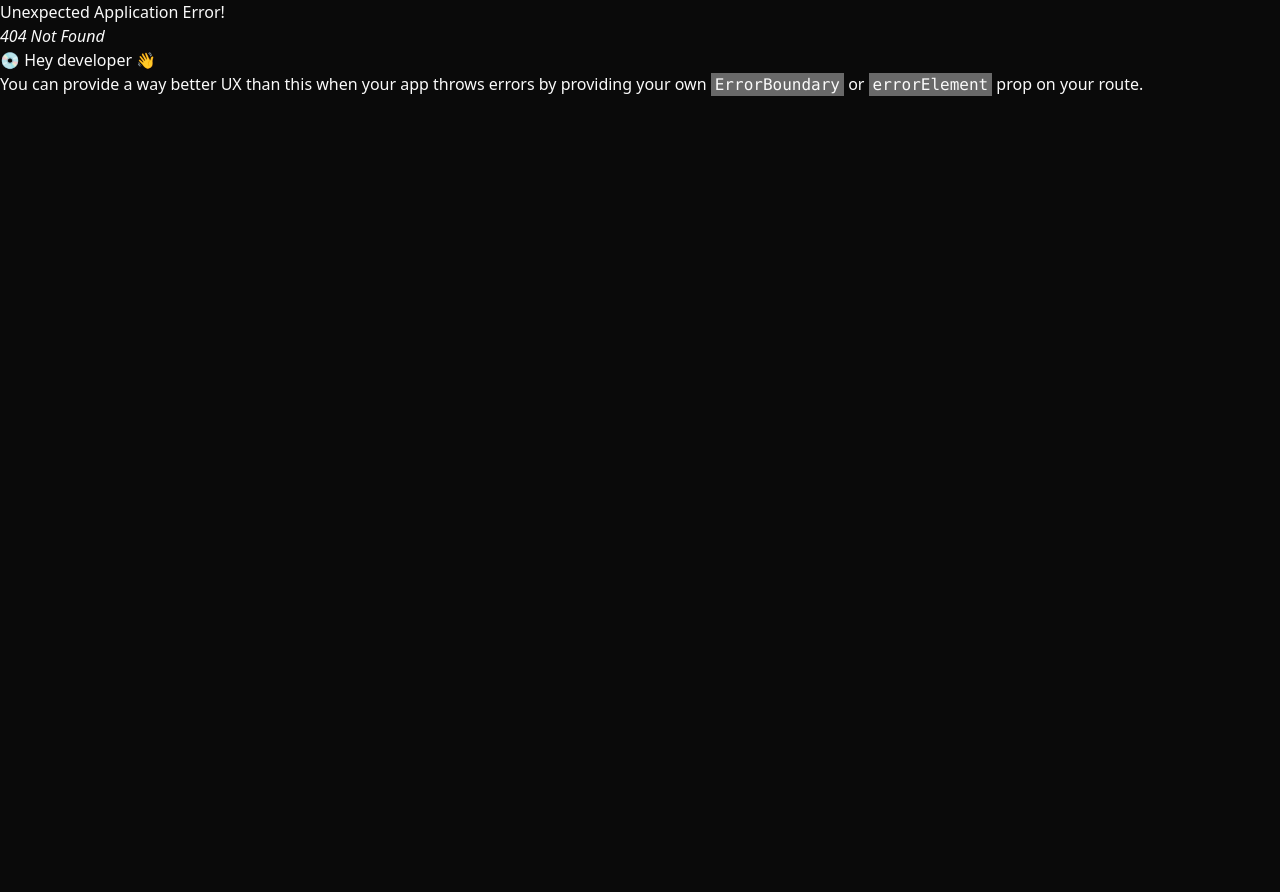
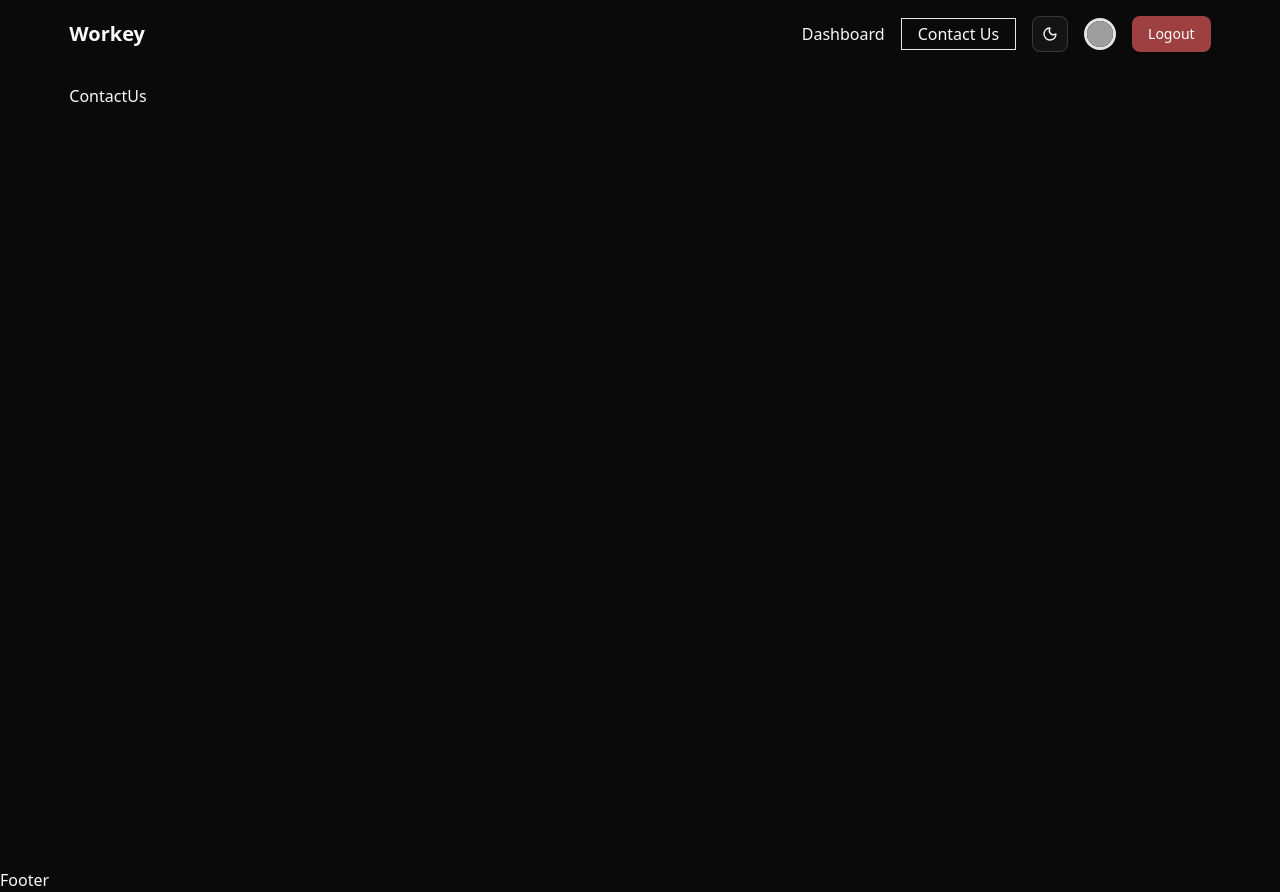
Before and after one commit to Farabiislam/WorkSphere, a React app in the folder client/: page /contact in a window 1280 px wide. Before the commit this address had no page. Before the commit the page ends 800 px from the top, so only its background shows below. Built offline with nearby package versions, Linux system fonts and the light colour scheme; grey boxes are pictures that could not be loaded; the HTML template or start-up script is replaced by a standard one.

Commit message:
navbar design done

```diff
--- a/client/jsconfig.json
+++ b/client/jsconfig.json
@@ -1,7 +1,6 @@
 {
   "files": [],
-  "references": [
-  ],
+  "references": [],
   "compilerOptions": {
     "baseUrl": ".",
     "paths": {
--- a/client/package.json
+++ b/client/package.json
@@ -15,11 +15,11 @@
     "@radix-ui/react-dropdown-menu": "^2.1.15",
     "@radix-ui/react-navigation-menu": "^1.2.13",
     "@radix-ui/react-slot": "^1.2.3",
+    "@radix-ui/react-tooltip": "^1.2.7",
     "@shadcn/ui": "^0.0.4",
     "@tailwindcss/vite": "^4.1.11",
     "class-variance-authority": "^0.7.1",
     "clsx": "^2.1.1",
-    "flowbite-react": "^0.11.9",
     "lucide-react": "^0.525.0",
     "react": "^19.1.0",
     "react-dom": "^19.1.0",
--- /dev/null
+++ b/client/src/components/ui/tooltip.jsx
@@ -0,0 +1,53 @@
+import * as React from "react"
+import * as TooltipPrimitive from "@radix-ui/react-tooltip"
+
+import { cn } from "@/lib/utils"
+
+function TooltipProvider({
+  delayDuration = 0,
+  ...props
+}) {
+  return (<TooltipPrimitive.Provider data-slot="tooltip-provider" delayDuration={delayDuration} {...props} />);
+}
+
+function Tooltip({
+  ...props
+}) {
+  return (
+    <TooltipProvider>
+      <TooltipPrimitive.Root data-slot="tooltip" {...props} />
+    </TooltipProvider>
+  );
+}
+
+function TooltipTrigger({
+  ...props
+}) {
+  return <TooltipPrimitive.Trigger data-slot="tooltip-trigger" {...props} />;
+}
+
+function TooltipContent({
+  className,
+  sideOffset = 0,
+  children,
+  ...props
+}) {
+  return (
+    <TooltipPrimitive.Portal>
+      <TooltipPrimitive.Content
+        data-slot="tooltip-content"
+        sideOffset={sideOffset}
+        className={cn(
+          "bg-primary text-primary-foreground animate-in fade-in-0 zoom-in-95 data-[state=closed]:animate-out data-[state=closed]:fade-out-0 data-[state=closed]:zoom-out-95 data-[side=bottom]:slide-in-from-top-2 data-[side=left]:slide-in-from-right-2 data-[side=right]:slide-in-from-left-2 data-[side=top]:slide-in-from-bottom-2 z-50 w-fit origin-(--radix-tooltip-content-transform-origin) rounded-md px-3 py-1.5 text-xs text-balance",
+          className
+        )}
+        {...props}>
+        {children}
+        <TooltipPrimitive.Arrow
+          className="bg-primary fill-primary z-50 size-2.5 translate-y-[calc(-50%_-_2px)] rotate-45 rounded-[2px]" />
+      </TooltipPrimitive.Content>
+    </TooltipPrimitive.Portal>
+  );
+}
+
+export { Tooltip, TooltipTrigger, TooltipContent, TooltipProvider }
--- a/client/src/index.css
+++ b/client/src/index.css
@@ -2,8 +2,6 @@
 @import "tw-animate-css";
 
 @custom-variant dark (&:is(.dark *));
-@plugin "flowbite-react/plugin/tailwindcss";
-@source "../.flowbite-react/class-list.json";
 
 @theme inline {
   --radius-sm: calc(var(--radius) - 4px);
@@ -120,3 +118,23 @@
     @apply bg-background text-foreground;
   }
 }
+
+li a.active {
+  text-align: center;
+  padding: 4px 16px;
+  border: 1px solid var(--primary);
+}
+@media (max-width: 375px) {
+  .custom-auth-btn {
+    display: none !important;
+  }
+}
+.custom-btn {
+  display: none !important;
+}
+
+@media (max-width: 375px) {
+  .custom-btn {
+    display: inline-block !important;
+  }
+}
--- a/client/src/main.jsx
+++ b/client/src/main.jsx
@@ -8,7 +8,7 @@ import { ThemeProvider } from './components/ui/theme-provider';
 createRoot(document.getElementById("root")).render(
   <StrictMode>
     <ThemeProvider defaultTheme="dark" storageKey="vite-ui-theme">
-      <RouterProvider router={router}></RouterProvider>
+      <RouterProvider router={router}/>
     </ThemeProvider>
 
   </StrictMode>
--- /dev/null
+++ b/client/src/pages/ContactUs.jsx
@@ -0,0 +1,9 @@
+import React from 'react'
+
+const ContactUs = () => {
+  return (
+    <div>ContactUs</div>
+  )
+}
+
+export default ContactUs
--- a/client/src/pages/Home.jsx
+++ b/client/src/pages/Home.jsx
@@ -1,11 +1,12 @@
-import React from 'react';
+import React from 'react'
 
 const Home = () => {
-    return (
-        <div>
-            Home
-        </div>
-    );
-};
+  return (
+      <div >
+          Home
+          <p>Welcome to the Employee Management System!</p>
+      </div>
+  )
+}
 
-export default Home;
+export default Home
--- a/client/src/root/Footer.jsx
+++ b/client/src/root/Footer.jsx
@@ -2,7 +2,7 @@ import React from 'react';
 
 const Footer = () => {
     return (
-        <div>
+        <div className=''>
             Footer
         </div>
     );
--- a/client/src/root/MainLayout.jsx
+++ b/client/src/root/MainLayout.jsx
@@ -4,15 +4,16 @@ import Navbar from './Navbar';
 import Footer from './Footer';
 
 const MainLayout = () => {
-    return (
-      <div>
-        <Navbar />
-        <div>
-          <Outlet />
-        </div>
-        <Footer />
+  return (
+    <div >
+      <Navbar />
+      <div className='min-h-screen w-11/12 mx-auto sm:p-4 '>
+        <Outlet />
       </div>
-    );
+
+      <Footer/>
+    </div>
+  );
 };
 
 export default MainLayout;
--- a/client/src/root/Navbar.jsx
+++ b/client/src/root/Navbar.jsx
@@ -6,21 +6,118 @@ import {
     NavigationMenuItem,
 } from "@/components/ui/navigation-menu";
 import { ModeToggle } from '../components/mode-toggle';
+import { Link, NavLink, useLocation } from 'react-router';
+import { Avatar, AvatarFallback, AvatarImage } from "@/components/ui/avatar"
+import {
+    DropdownMenu,
+    DropdownMenuContent,
+    DropdownMenuItem,
+    DropdownMenuLabel,
+    DropdownMenuSeparator,
+    DropdownMenuTrigger,
+} from "@/components/ui/dropdown-menu"
+import {
+    Tooltip,
+    TooltipContent,
+    TooltipTrigger,
+} from "@/components/ui/tooltip"
+import { MenuIcon } from 'lucide-react';
 
 const Navbar = () => {
+    const location = useLocation()
+    const user = true;
     return (
         <div className='w-full shadow'>
-            <header className="w-11/12 mx-auto p-4 flex justify-between items-center">
-                <div className="text-xl font-bold">EmployeeManagement</div>
+            <header className="w-11/12 mx-auto py-4 sm:px-4 flex justify-between items-center">
+                {/* Dropdown Menu for smaller screens */}
+                <div className='sm:hidden'>
+                    <DropdownMenu>
+                        <DropdownMenuTrigger><MenuIcon /></DropdownMenuTrigger>
+                        <DropdownMenuContent>
+                            <DropdownMenuItem>
+                                <Link to="/">Home</Link>
+                            </DropdownMenuItem>
+                            <DropdownMenuItem>
+                                {user && <NavLink to="/dashboard">Dashboard</NavLink>}
+                            </DropdownMenuItem>
+                            <DropdownMenuItem>
+                                <Link to="/contact">Contact Us</Link>
+                            </DropdownMenuItem>
+
+                            <DropdownMenuItem></DropdownMenuItem>
+                                {user ? (<>
+                                <DropdownMenuSeparator />
+                                <DropdownMenuItem><Button variant="destructive">Logout</Button></DropdownMenuItem>
+                                    </>) :
+                                    (
+                                    <div className="custom-btn">
+                                        <DropdownMenuSeparator />
+                                        <DropdownMenuItem>
+                                            <Link to="/login" >
+                                                <Button variant="primary">Login</Button>
+                                            </Link>
+                                            <Link to="/register">
+                                                <Button variant="secondary">Register</Button>
+                                            </Link>
+                                        </DropdownMenuItem>
+
+
+                                        </div>
+                                    )
+                                }
+
+                        </DropdownMenuContent>
+                    </DropdownMenu>
+                </div>
+
+                <div className="text-xl font-bold"><Link to="/">Workey</Link></div>
                 <NavigationMenu>
                     <NavigationMenuList className="flex gap-4">
-                        <NavigationMenuItem><ModeToggle/></NavigationMenuItem>
-                        <NavigationMenuItem>
-                            <Button variant="">Login</Button>
-                        </NavigationMenuItem>
-                        <NavigationMenuItem>
-                            <Button variant="">Register</Button>
-                        </NavigationMenuItem>
+                        <div className='gap-4 items-center hidden sm:flex'>
+                            {user && <NavigationMenuItem><NavLink to="/dashboard">Dashboard</NavLink></NavigationMenuItem>}
+
+                            <NavigationMenuItem><NavLink to="/contact">Contact Us</NavLink></NavigationMenuItem>
+                        </div>
+
+                        <NavigationMenuItem><ModeToggle /></NavigationMenuItem>
+                        {user ?
+                            (<>
+                                <Tooltip>
+                                    <TooltipTrigger>
+                                        <Avatar className="border-3 border-primary rounded-full">
+                                            <AvatarImage src="https://t3.ftcdn.net/jpg/02/43/12/34/360_F_243123463_zTooub557xEWABDLk0jJklDyLSGl2jrr.jpg"
+                                                alt="User Avatar"
+                                                className="object-cover"
+                                            />
+                                            <AvatarFallback>U</AvatarFallback>
+                                        </Avatar>
+                                    </TooltipTrigger>
+                                    <TooltipContent>
+                                        <p>username</p>
+                                    </TooltipContent>
+                                </Tooltip>
+
+                                <Button variant="destructive" className="hidden sm:block">Logout</Button>
+                            </>) :
+                            (<>
+                                {location.pathname === '/login' ? (
+                                    <NavigationMenuItem><Link to="/register"><Button variant="">Register</Button></Link></NavigationMenuItem>
+                                ) : location.pathname === '/register' ? (
+                                    <NavigationMenuItem><Link to="/login"><Button variant="">Login</Button></Link></NavigationMenuItem>
+                                ) : (
+                                    <>
+                                        <NavigationMenuItem>
+                                            <Link to="/login"><Button variant="" className="custom-auth-btn">Login</Button></Link>
+                                        </NavigationMenuItem>
+                                        <NavigationMenuItem>
+                                            <Link to="/register"><Button variant="" className="custom-auth-btn">Register</Button></Link>
+                                        </NavigationMenuItem>
+                                    </>
+                                )}
+                            </>)
+
+                        }
+
                     </NavigationMenuList>
                 </NavigationMenu>
             </header>
--- a/client/src/router/route.jsx
+++ b/client/src/router/route.jsx
@@ -3,27 +3,31 @@ import MainLayout from "../root/MainLayout";
 import Home from "../pages/Home";
 import Login from "../pages/Login";
 import Register from "../pages/Register";
+import ContactUs from "../pages/ContactUs";
 
 const router = createBrowserRouter([
   {
     path: "/",
-    element: <MainLayout />,
-
+    Component: MainLayout,
+    hydrateFallbackElement: <div>Loading...</div>,
     children: [
       {
         path: "/",
         element: <Home />,
+      }, {
+        path: "/login",
+        element: <Login />,
       },
+      {
+        path: '/register',
+        element: <Register />
+      }, {
+        path: '/contact',
+        element:<ContactUs/>
+      }
     ],
   },
-  {
-    path: "/login",
-    element: <Login />,
-  },
-  {
-    path:'/register',
-    element:<Register/>
-  }
+
 ]);
 
 export default router;
--- a/client/vite.config.js
+++ b/client/vite.config.js
@@ -2,11 +2,11 @@ import path from "path"
 import { defineConfig } from 'vite'
 import react from '@vitejs/plugin-react'
 import tailwindcss from "@tailwindcss/vite";
-import flowbiteReact from "flowbite-react/plugin/vite";
+
 
 // https://vite.dev/config/
 export default defineConfig({
-  plugins: [react(), tailwindcss(), flowbiteReact()],
+  plugins: [react(), tailwindcss()],
   resolve: {
     alias: {
       "@": path.resolve(__dirname, "./src"),
```
Also changed, not shown: 1 other file (tests, documents, lock files or other folders).
